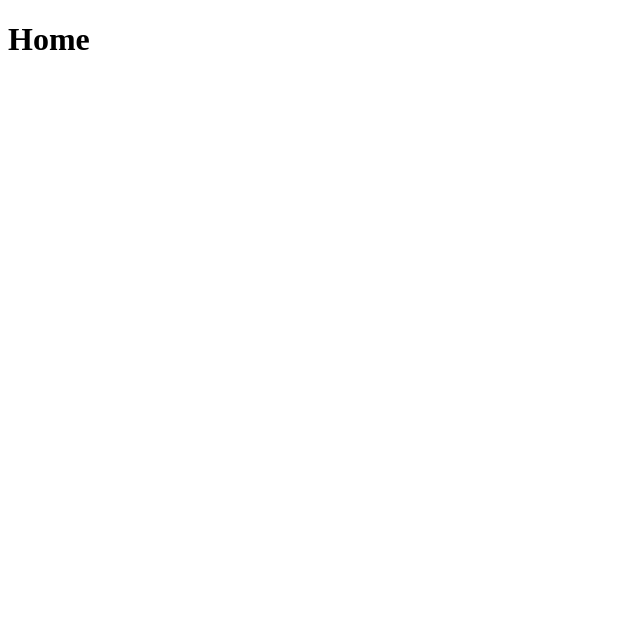
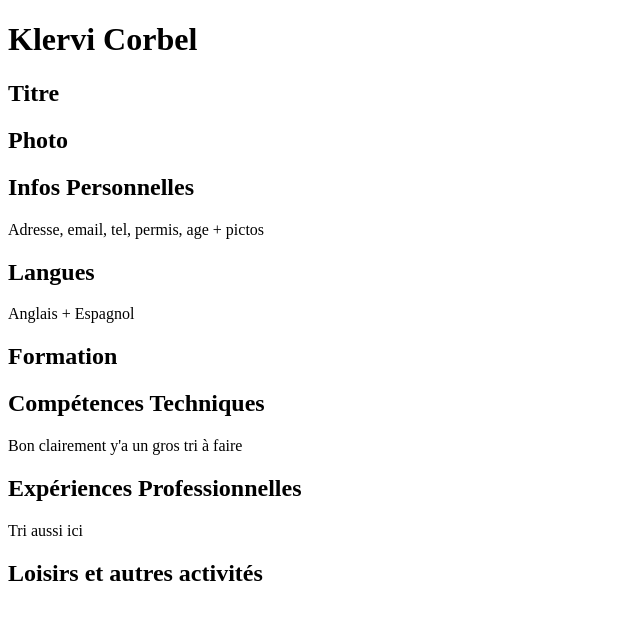
Before and after one commit to klervicn/klervicn-blog-resume, a Next.js app: page / in a window 1280 px wide. Shown: the top 620 px of the page, without its empty margins (0-640 px from the left). Built offline with nearby package versions, Linux system fonts and the light colour scheme.

Commit message:
structure

```diff
--- a/data/info.js
+++ b/data/info.js
@@ -1,9 +1,9 @@
-const info = {
+const info = [{
   "address":"6 rue Delouvain, 75019 Paris",
   "emailAddress":"corbel.klervi@gmail.com",
   "phoneNumber":"06 78 85 35 10",
-  "driverLicense":"Permis B - Véhicule personnel"
+  "driverLicense":"Permis B - Véhicule personnel",
   "age":"24"
-}
+}]
 
 export default info
--- a/data/languages.js
+++ b/data/languages.js
@@ -0,0 +1,6 @@
+const languages = {
+  "anglais":"Courant, technique : TOIEC 960 points"
+}
+
+
+export default languages
--- a/package.json
+++ b/package.json
@@ -4,9 +4,9 @@
   "description": "",
   "main": "index.js",
   "dependencies": {
-    "next": "^2.0.1",
-    "react": "^15.4.2",
-    "react-dom": "^15.4.2"
+    "next": "^2.1.0",
+    "react": "^15.5.3",
+    "react-dom": "^15.5.3"
   },
   "devDependencies": {},
   "scripts": {
--- a/pages/index.js
+++ b/pages/index.js
@@ -1,10 +1,47 @@
-import React from 'react'
-import Link from 'next/link' // Gestion des liens
+import React from "react";
+import Head from "next/head";
 
 export default class Home extends React.Component {
   render() {
     return (
-        <h1>Home</h1>
+      <div>
+        <div>
+          <Head>
+            <title>Klervi Corbel</title>
+          </Head>
+        </div>
+        <div className="Name">
+          <h1>Klervi Corbel</h1>
+        </div>
+        <div className="Title">
+          <h2>Titre</h2>
+        </div>
+        <div className="Photo">
+          <h2>Photo</h2>
+        </div>
+        <div className="PersonalInformation">
+          <h2>Infos Personnelles</h2>
+          <label>Adresse, email, tel, permis, age + pictos</label>
+        </div>
+        <div className="Languages">
+          <h2>Langues</h2>
+          <label>Anglais + Espagnol</label>
+        </div>
+        <div className="Studies">
+          <h2>Formation</h2>
+        </div>
+        <div className="Skills">
+          <h2>Compétences Techniques</h2>
+          <label>Bon clairement y'a un gros tri à faire</label>
+        </div>
+        <div className="ProfessionalExperiences">
+          <h2>Expériences Professionnelles</h2>
+          <label>Tri aussi ici</label>
+        </div>
+        <div className="Others">
+          <h2>Loisirs et autres activités</h2>
+        </div>
+      </div>
     );
   }
 }
```
